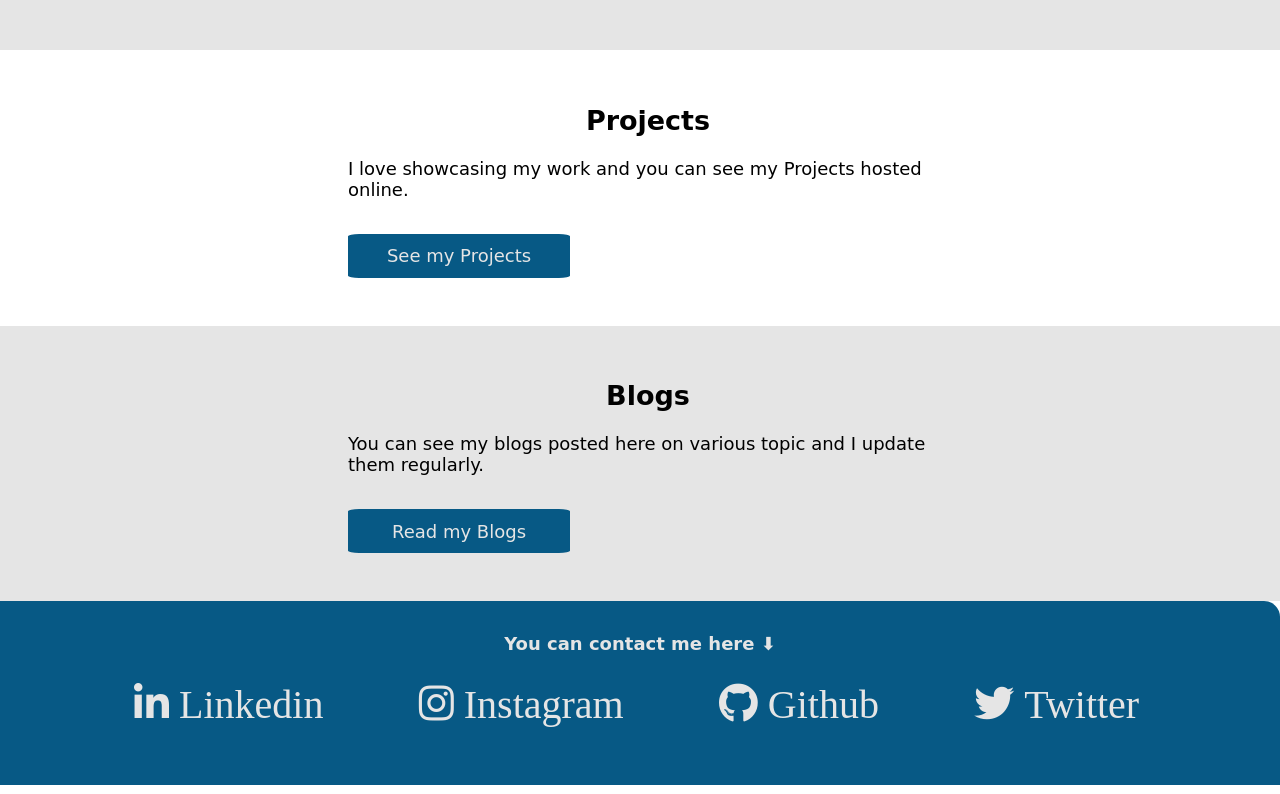
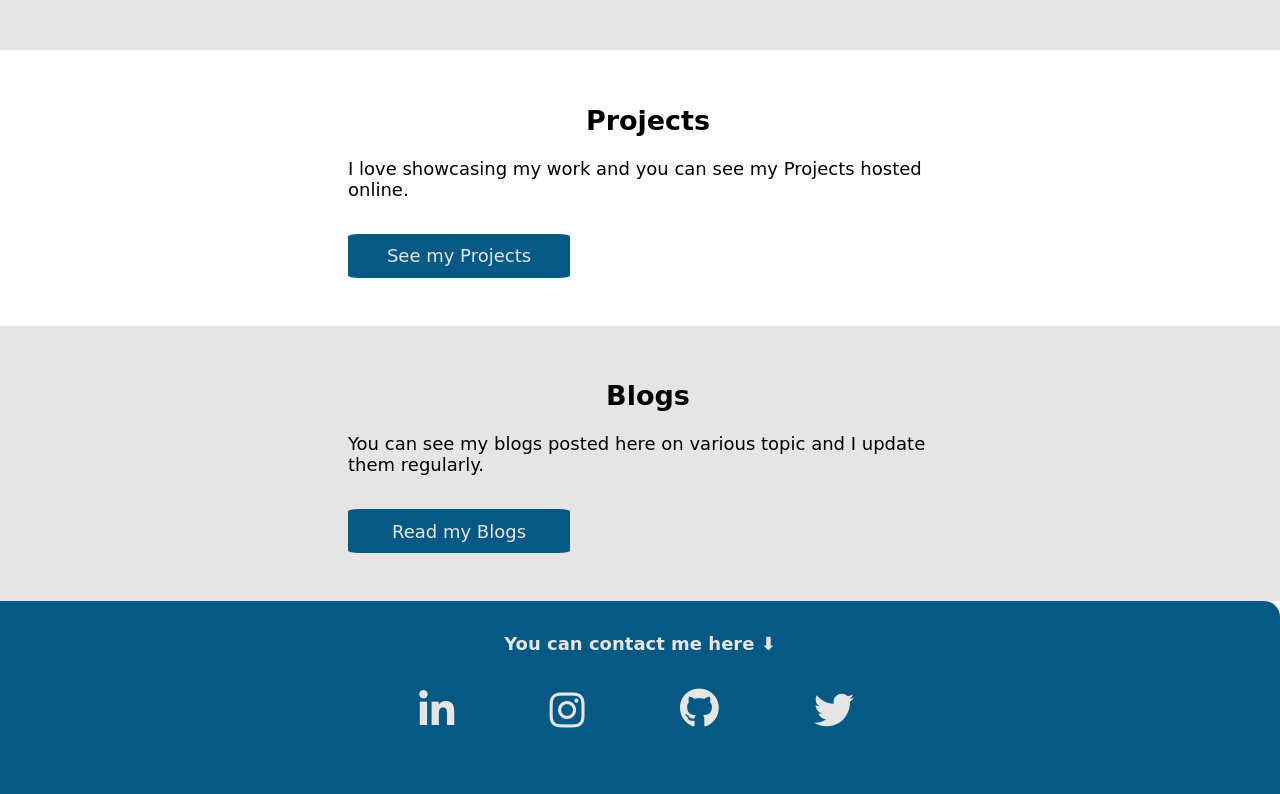
Before and after one commit to DevKesh/myportfolio-site, a plain HTML site: page index.html in a window 1280 px wide. Shown: the part 1074-1868 px from the top of the page. Drawn offline with Linux system fonts and the light colour scheme; a web font is replaced by a local one.

Commit message:
removed text of social links

```diff
--- a/index.html
+++ b/index.html
@@ -53,7 +53,7 @@
     </section>
 
 
-    <section class="section">
+    <section class="section ">
         <div class="container container-center">
             <h1><strong>Projects</strong></h1>
             <p>I love showcasing my work and you can see my Projects hosted online.</p>
@@ -83,24 +83,24 @@
         <ul class="social-links list-non-bullet">
             <li class="list-item-inline">
                 <a class="link" href="https://www.linkedin.com/in/keshav-naganathan/">
-                    <i class="fab fa-linkedin-in fa-lg"> Linkedin </i>
+                    <i class="fab fa-linkedin-in fa-lg"> </i>
                 </a>
             </li>
             <li class="list-item-inline">
 
                 <a class="link" href="https://www.instagram.com/this__is__kesh/">
-                    <i class="fab fa-instagram fa-lg"> Instagram </i>
+                    <i class="fab fa-instagram fa-lg"> </i>
                 </a>
             </li>
             <li class="list-item-inline">
                 <a class="link" href="https://github.com/DevKesh">
-                    <i class="fab fa-github fa-lg"> Github </i>
+                    <i class="fab fa-github">  </i>
                 </a>
             </li>
 
             <li class="list-item-inline">
                 <a class="link" href="https://twitter.com/KeshavNaganath1">
-                    <i class="fab fa-twitter fa-lg"> Twitter </i>
+                    <i class="fab fa-twitter fa-lg">  </i>
                 </a>
             </li>
 
```
